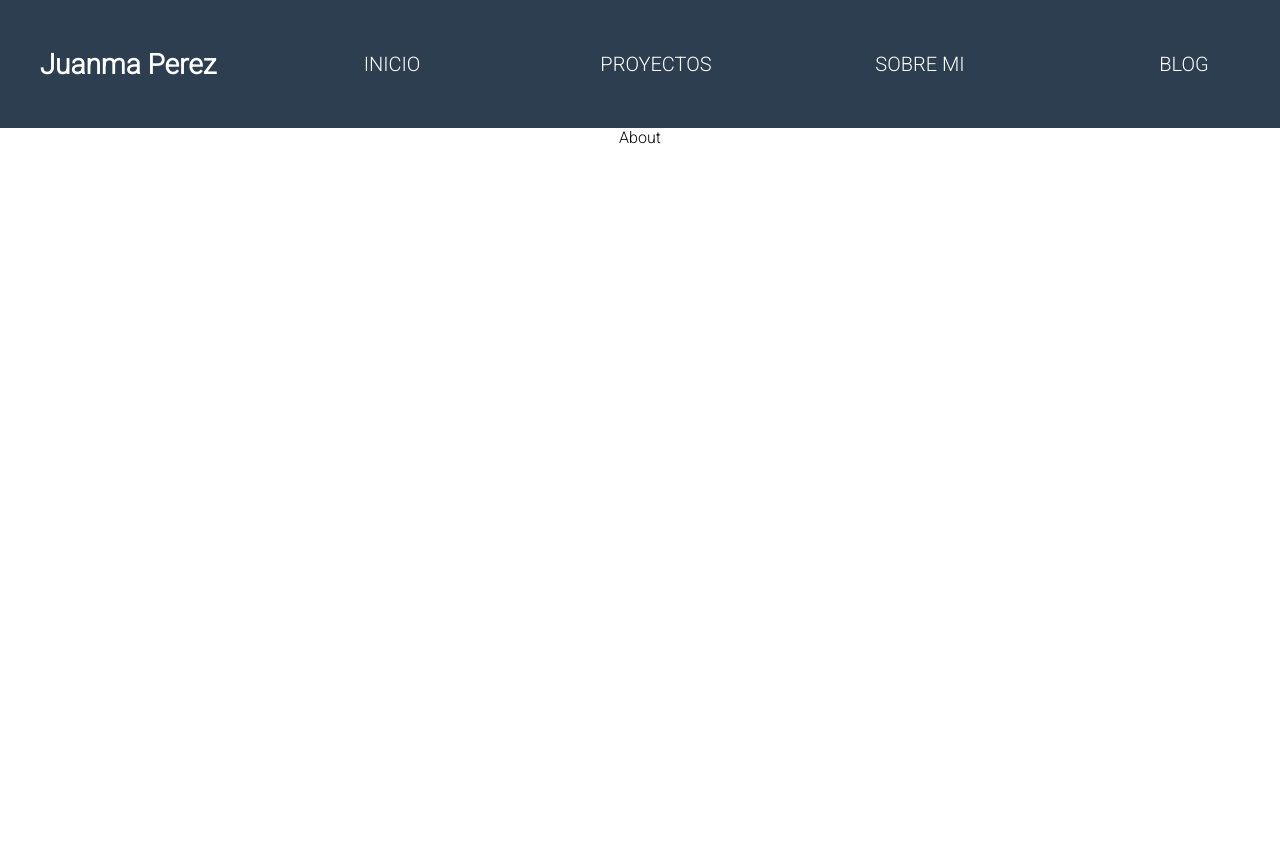
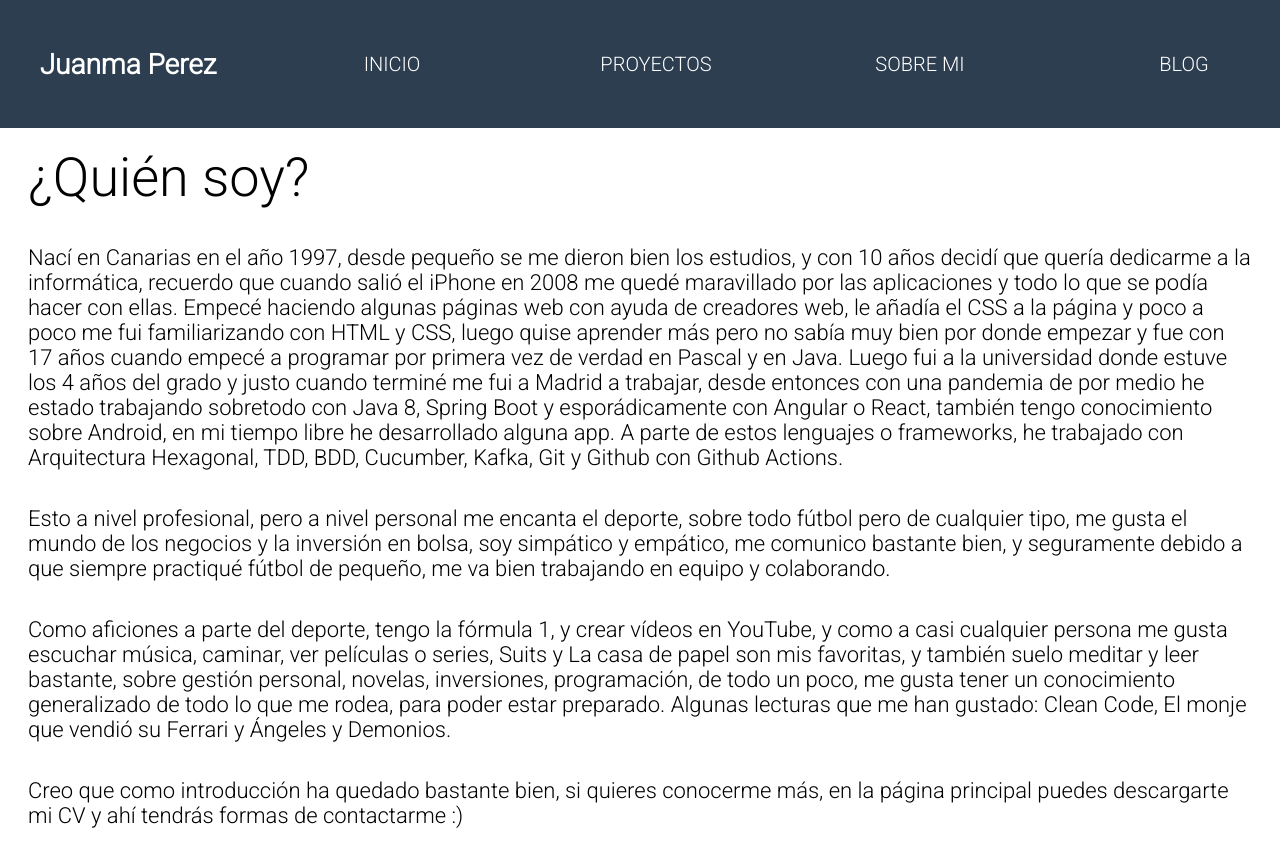
Before and after one commit to Juanma97/Portfolio, a React (Create React App) app: page /about in a window 1280 px wide. Shown: the top 846 px of the page. Before the commit the page ends 800 px from the top, so only its background shows below. Built offline with nearby package versions, Linux system fonts and the light colour scheme; what @react-pdf/renderer would draw is missing.

Commit message:
New about section

```diff
--- /dev/null
+++ b/src/components/About/About.css
@@ -0,0 +1,11 @@
+.title-about{
+    font-size: 54px;
+    text-align: left;
+    padding: 18px 28px;
+}
+
+.paragraph-about {
+    font-size: 22px;
+    text-align: left;
+    padding: 18px 28px;
+}
--- a/src/components/About/About.js
+++ b/src/components/About/About.js
@@ -1,6 +1,37 @@
+import './About.css';
+
 function About() {
     return(
-        <div>About</div>
+        <div>
+            <div className="title-about">¿Quién soy?</div>
+            <div className="paragraph-about">
+                Nací en Canarias en el año 1997, desde pequeño se me dieron bien los estudios, y con 10 años decidí que quería dedicarme
+                a la informática, recuerdo que cuando salió el iPhone en 2008 me quedé maravillado por las aplicaciones y todo lo que se
+                podía hacer con ellas. Empecé haciendo algunas páginas web con ayuda de creadores web, le añadía el CSS a la página y poco
+                a poco me fui familiarizando con HTML y CSS, luego quise aprender más pero no sabía muy bien por donde empezar y fue con 17
+                años cuando empecé a programar por primera vez de verdad en Pascal y en Java. Luego fui a la universidad donde estuve los 4
+                años del grado y justo cuando terminé me fui a Madrid a trabajar, desde entonces con una pandemia de por medio he estado
+                trabajando sobretodo con Java 8, Spring Boot y esporádicamente con Angular o React, también tengo conocimiento sobre Android,
+                en mi tiempo libre he desarrollado alguna app. A parte de estos lenguajes o frameworks, he trabajado con Arquitectura Hexagonal,
+                TDD, BDD, Cucumber, Kafka, Git y Github con Github Actions.
+            </div>
+            <div className="paragraph-about">
+                Esto a nivel profesional, pero a nivel personal me encanta el deporte, sobre todo fútbol pero de cualquier tipo, me gusta el
+                mundo de los negocios y la inversión en bolsa, soy simpático y empático, me comunico bastante bien, y seguramente debido a que
+                siempre practiqué fútbol de pequeño, me va bien trabajando en equipo y colaborando.
+            </div>
+            <div className="paragraph-about">
+                Como aficiones a parte del deporte, tengo la fórmula 1, y crear vídeos en YouTube, y como a casi cualquier persona me gusta
+                escuchar música, caminar, ver películas o series, Suits y La casa de papel son mis favoritas, y también suelo meditar y leer
+                bastante, sobre gestión personal, novelas, inversiones, programación, de todo un poco, me gusta tener un conocimiento
+                generalizado de todo lo que me rodea, para poder estar preparado. Algunas lecturas que me han gustado: Clean Code,
+                El monje que vendió su Ferrari y Ángeles y Demonios.
+            </div>
+            <div className="paragraph-about">
+                Creo que como introducción ha quedado bastante bien, si quieres conocerme más, en la página principal puedes descargarte mi CV
+                y ahí tendrás formas de contactarme :)
+            </div>
+        </div>
     )
 }
 
--- a/src/components/Principal/Principal.css
+++ b/src/components/Principal/Principal.css
@@ -23,14 +23,25 @@
 }
 
 .title {
-    font-size: 84px;
+    font-size: 104px;
+    color: white;
+    margin-bottom: 48px;
+}
+
+.paragraph {
+    font-size: 34px;
+    padding-top: 24px;
     color: white;
 }
 
-.paragraph {
-    font-size: 24px;
-    padding-top: 24px;
+.social-link {
+    text-decoration: none;
     color: white;
+    transition: 1.5s;
+}
+
+.social-link:hover {
+    color: rgb(238, 222, 6);
 }
 
 .download {
@@ -51,5 +62,5 @@
 .download:hover {
     font-size: 22px;
     border-color: white;
-    width: 100%;
+    width: 50%;
 }
--- a/src/components/Principal/Principal.js
+++ b/src/components/Principal/Principal.js
@@ -7,6 +7,13 @@ function Principal() {
         <div className="container">
             <div className="text">
                 <div className="title">Software Developer</div>
+                <div className="paragraph">
+                    <a class="social-link" href="https://www.linkedin.com/in/juanma-perez/">Linkedin </a>
+                     ·
+                    <a class="social-link" href="https://twitter.com/juanmaperez_"> Twitter </a>
+                    ·
+                    <a class="social-link" href="https://github.com/Juanma97"> Github</a>
+                </div>
                 <div className="paragraph">Java · Spring Boot · React</div>
                 <PDFDownloadLink className="download" document={<DocumentPDF />} fileName="CV-Juanma-Perez.pdf">
                     {({ blob, url, loading, error }) => (loading ? 'Cargando documento...' : 'Descarga mi CV :)')}
```
Also changed, not shown: 1 other file (tests, documents, lock files or other folders).
